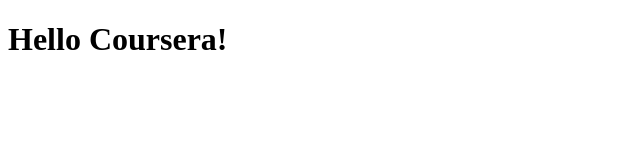
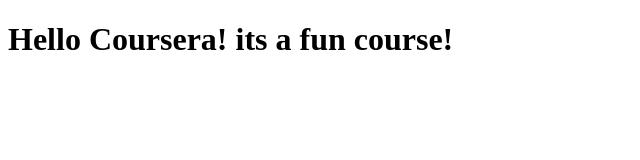
Before and after one commit to pietervermant/coursera-test, a plain HTML site: page site/index.html in a window 1280 px wide. Shown: the whole page, without its empty margins (0-640 px from the left). Drawn offline with Linux system fonts and the light colour scheme.

Commit message:
small content addition

```diff
--- a/site/index.html
+++ b/site/index.html
@@ -4,6 +4,6 @@
 	<title>Hello Coursera</title>
 </head>
 <body>
-<h1>Hello Coursera!</h1>
+<h1>Hello Coursera! its a fun course!</h1>
 </body>
 </html>
```
